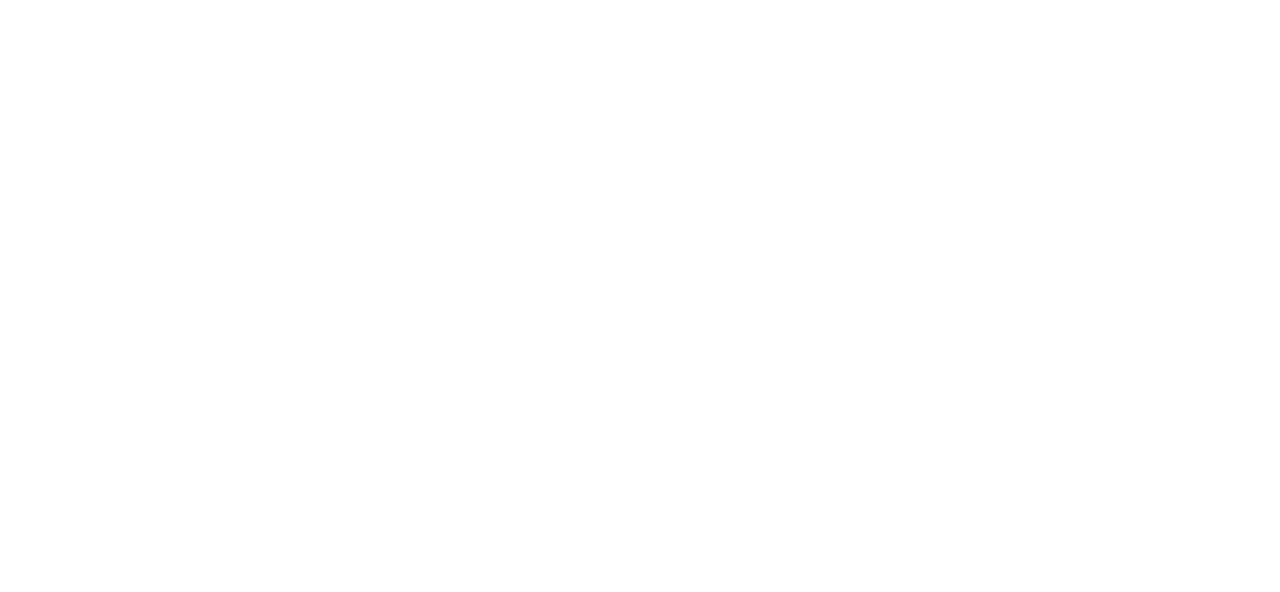
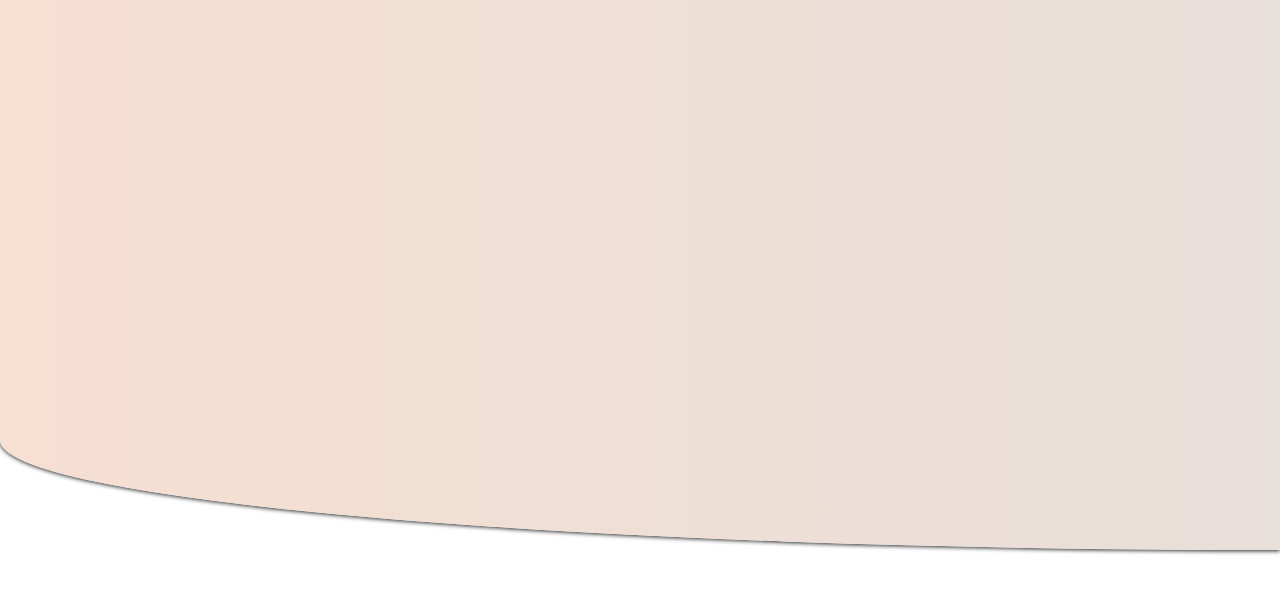
Before and after one commit to mahdihosseini3/ecofes, a React (Vite) app: page / in a window 1280 px wide. Shown: the top 592 px of the page. Built offline with nearby package versions, Linux system fonts and the light colour scheme.

Commit message:
pull css

```diff
--- a/src/App.tsx
+++ b/src/App.tsx
@@ -1,11 +1,12 @@
 import './App.css'
+import HeroSection from "./components/ui/HeroSection.tsx";
 
 function App() {
 
 
   return (
     <div className={""}>
-
+      <HeroSection/>
     </div>
   )
 }
--- a/src/components/ui/HeroSection.tsx
+++ b/src/components/ui/HeroSection.tsx
@@ -1,6 +1,7 @@
 const HeroSection = () => {
   return (
-    <div className={""}>
+    <div style={{borderRadius: "14% 0% 0% 100% / 0% 48% 13% 20% " , boxShadow : "0 1px 4px #222"}}
+         className={"bg-gradient-to-r from-[#F7DFD1] to-[#E7DFDA]  h-[550px] w-full"}>
 
     </div>
   );
```
